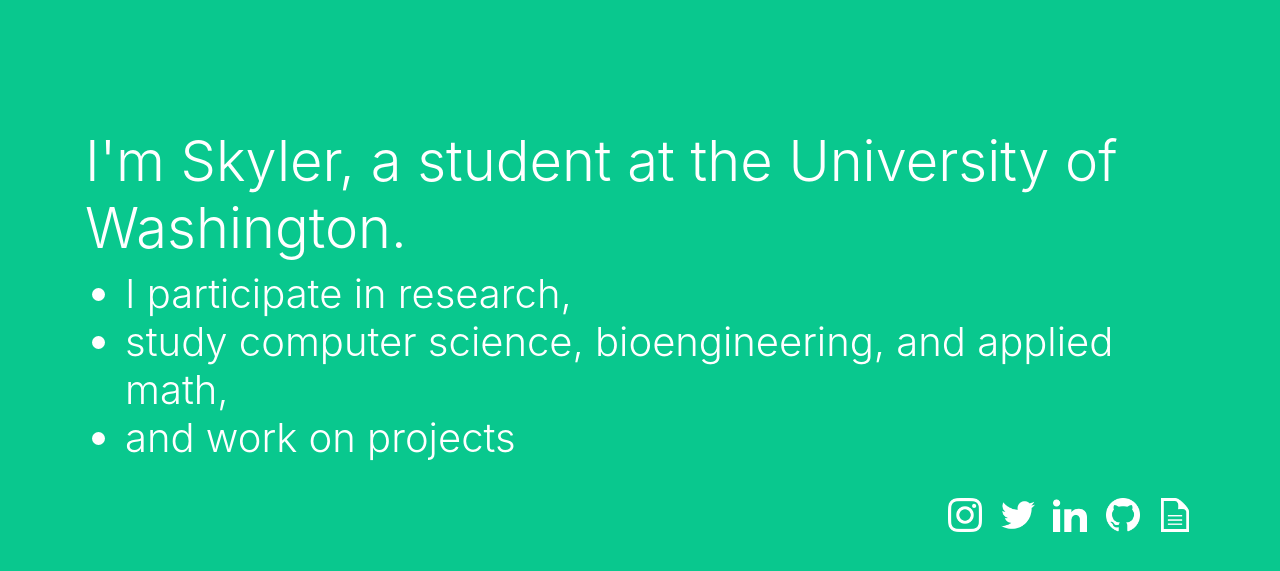
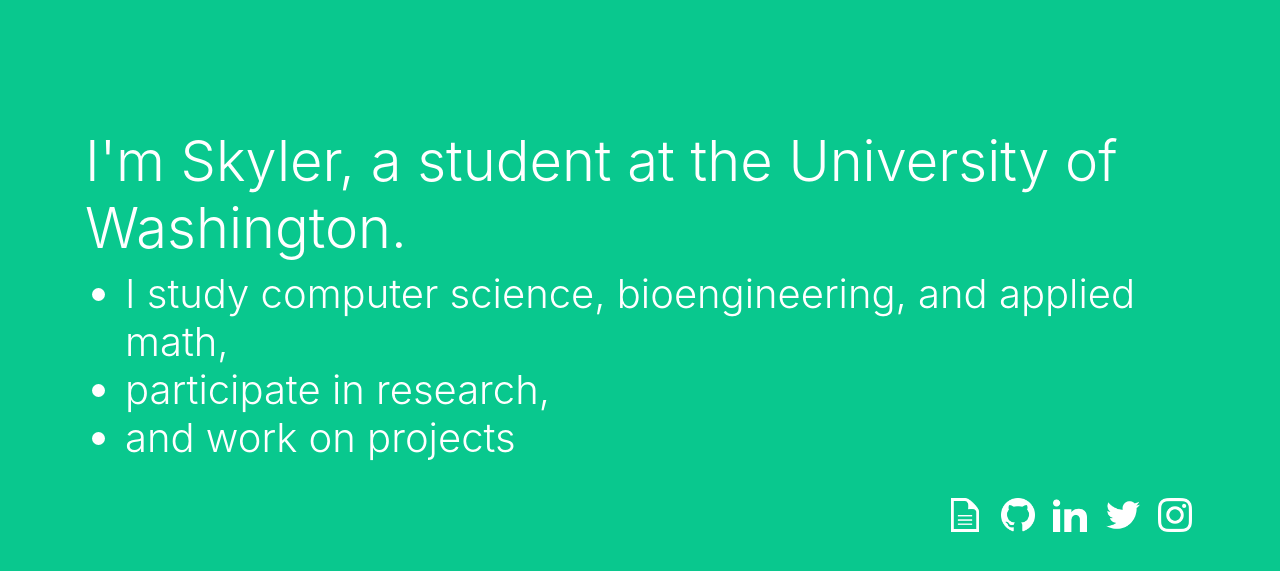
Before and after one commit to shallinan1/shallinan1.github.io, a Jekyll site: the page index.html, which Jekyll copies as it is, in a window 1280 px wide. Shown: the top 571 px of the page. Built offline with Jekyll 4.4.1, drawn with Linux system fonts in a browser that asks for light colours.

Commit message:
Push small changes

```diff
--- a/index.html
+++ b/index.html
@@ -23,9 +23,9 @@
 	<div class = "container">
 	<h1 class = "thin">
 		<ul>
-			<li> I participate in research, </li>
-			<li> study computer science, bioengineering, and applied math, </li>
-			<li> and work on projects </li>
+			<li> I study computer science, bioengineering, and applied math, </li>
+			<li> participate in research, </li>
+			<li> and work on projects</li>
 		</ul>
 	</h1>
 	</div>
@@ -35,20 +35,11 @@
 			<div class = "float-right">
 				<u1 class = "inline" id = "contact">
 
+
+
  					<li class = "list-inline-item">
-						<a href = "instagram.com/skylerhallinan" target="_blank">
-							<img class = "social" src="assets/pictures/instagram.png" alt="Instagram Logo">
-						</a>
-					 </li>
-
-					<li class = "list-inline-item">
-						<a href = "https://twitter.com/SkylerHallinan" target="_blank">
-							<img class = "social" src="assets/pictures/twitter.png" alt="Twitter Logo">
-						</a>
-					 </li>
- 					<li class = "list-inline-item">
-						<a href = "https://www.linkedin.com/in/skyler-hallinan-0466ba169/" target="_blank">
-							<img class = "social" src="assets/pictures/linked-in.png" alt="LinkedIn Logo">
+						<a href = "assets/official/Resume_Hallinan_Skyler.pdf" target="_blank">
+							<img class = "social" src="assets/pictures/resume.png" alt="Resume Logo">
 						</a>
 					</li>
 
@@ -58,11 +49,26 @@
 						</a>
 					</li>
 
+
  					<li class = "list-inline-item">
-						<a href = "assets/official/Resume_Hallinan_Skyler.pdf" target="_blank">
-							<img class = "social" src="assets/pictures/resume.png" alt="Resume Logo">
+						<a href = "https://www.linkedin.com/in/skyler-hallinan-0466ba169/" target="_blank">
+							<img class = "social" src="assets/pictures/linked-in.png" alt="LinkedIn Logo">
 						</a>
 					</li>
+
+
+					<li class = "list-inline-item">
+						<a href = "https://twitter.com/SkylerHallinan" target="_blank">
+							<img class = "social" src="assets/pictures/twitter.png" alt="Twitter Logo">
+						</a>
+					 </li>
+
+
+ 					<li class = "list-inline-item">
+						<a href = "https://instagram.com/skylerhallinan" target="_blank">
+							<img class = "social" src="assets/pictures/instagram.png" alt="Instagram Logo">
+						</a>
+					 </li>
 				</u1>
 			</div>
 		</div>
```
